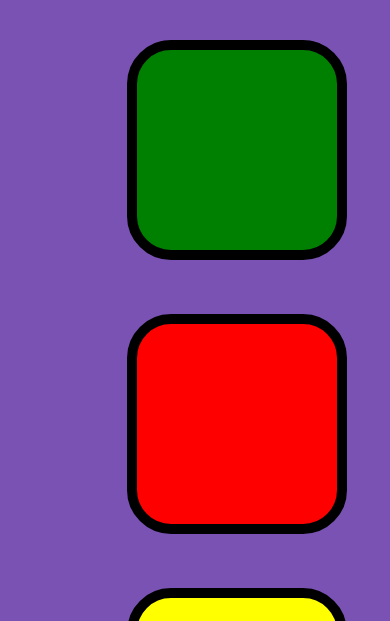
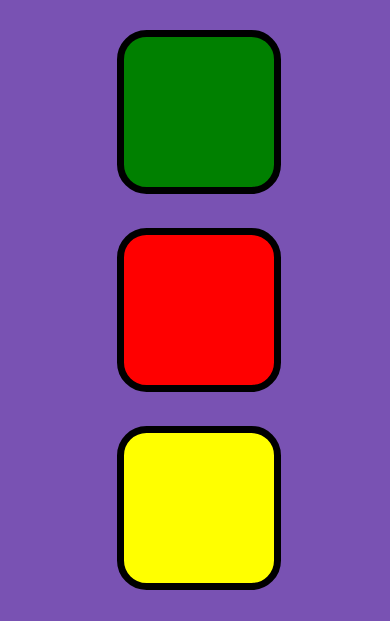
Before and after one commit to kartik2408/SimonGame, a plain HTML site: page index.html in a window 390 px wide. Shown: the part 214-835 px from the top of the page. Drawn offline with nearby package versions, Linux system fonts and the light colour scheme.

Commit message:
Update styles.css

```diff
--- a/styles.css
+++ b/styles.css
@@ -53,3 +53,18 @@ body {
   box-shadow: 0 0 20px white;
   background-color: grey;
 }
+
+@media (max-width: 990px) {
+  .btn {
+    margin: 15px;
+    display: inline-block;
+    height: 150px;
+    width: 150px;
+    border: 7px solid black;
+    border-radius: 18%;
+
+  }
+  .container{
+    width: 50%;
+  }
+}
```
